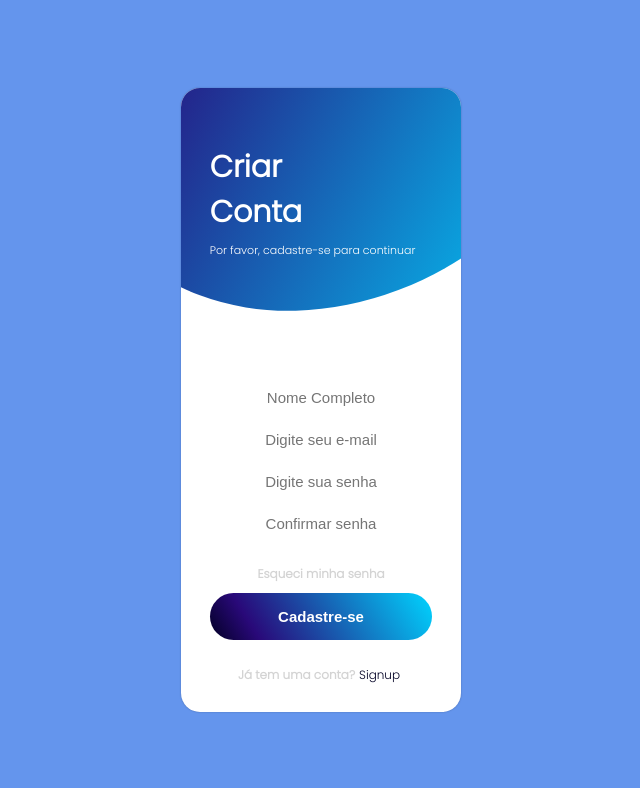
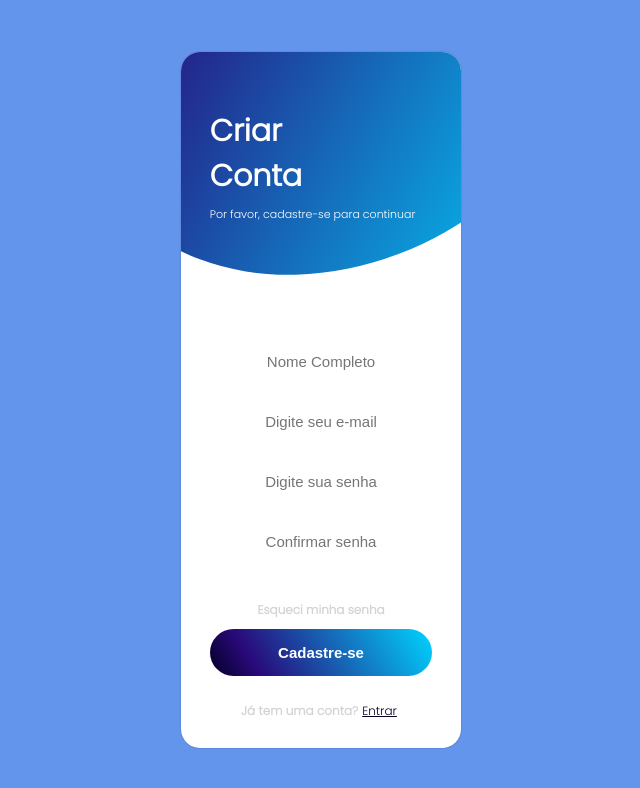
Before and after one commit to getulio-souza/One_Blue_App, a React (Create React App) app: page / in a window 1280 px wide. Both pictures are taken after a click on the link "Cadastre-se". Shown: the top 788 px of the page, without its empty margins (319-959 px from the left). Built offline with nearby package versions, Linux system fonts and the light colour scheme.

Commit message:
configurando formik nos campos do formulário

```diff
--- a/package.json
+++ b/package.json
@@ -6,12 +6,15 @@
     "@testing-library/jest-dom": "^5.16.4",
     "@testing-library/react": "^13.2.0",
     "@testing-library/user-event": "^13.5.0",
+    "axios": "^0.27.2",
+    "formik": "^2.2.9",
     "framer-motion": "^6.3.3",
     "react": "^18.1.0",
     "react-dom": "^18.1.0",
     "react-scripts": "5.0.1",
     "styled-components": "^5.3.5",
-    "web-vitals": "^2.1.4"
+    "web-vitals": "^2.1.4",
+    "yup": "^0.32.11"
   },
   "scripts": {
     "start": "react-scripts start",
--- a/src/components/accountBox/common.jsx
+++ b/src/components/accountBox/common.jsx
@@ -27,7 +27,7 @@ export const Boldlink = styled.a`
   font-size: 12px;
   color: rgb(2, 0, 36);
   font-weight: 500;
-  text-decoration: none;
+  text-decoration: underline;
   margin: 0 4px;
 `;
 
@@ -71,3 +71,15 @@ export const SubmitButton = styled.button`
     opacity: 6;
   }
 `;
+
+export const FieldContainer = styled.div`
+  width:100%;
+  display:flex;
+  flex-direction: column;
+`;
+
+export const FieldError = styled.span`
+  color:#b32e2e;
+  font-size:11px;
+  min-height:18px;
+`;
--- a/src/components/accountBox/loginForm.jsx
+++ b/src/components/accountBox/loginForm.jsx
@@ -9,6 +9,7 @@ import {
 } from "./common";
 import { Marginer } from "../marginer";
 import { AccountContext } from "./accountContext";
+// import {Login} from "../../Services/Login"
 
 export function LoginForm(props) {
   const { switchToSignup } = useContext(AccountContext);
--- a/src/components/accountBox/singupForm.jsx
+++ b/src/components/accountBox/singupForm.jsx
@@ -1,3 +1,4 @@
+import { Field, useFormik } from "formik";
 import React from "react";
 import {
   BoxContainer,
@@ -6,32 +7,139 @@ import {
   SubmitButton,
   Input,
   Boldlink,
+  FieldContainer,
+  FieldError,
 } from "./common";
 import { Marginer } from "../marginer";
 import { AccountContext } from "./accountContext";
-import { useContext } from 'react';
+import { useContext } from "react";
+import * as yup from "yup";
 
+const PASSWORD_REGEX = /^(?=.*\d)(?=.*[a-z])(?=.*[A-Z])(?=.*[a-zA-Z]).{8,}$/;
+
+/* validação dos campos */
+const validationSchema = yup.object({
+  fullname: yup
+    .string()
+    .min(3, "Por favor, digite seu nome completo.")
+    .required("Nome completo obrgatório!"),
+  email: yup
+    .string()
+    .email("Por favor, digite um endereço de e-mail válido.")
+    .required(),
+  password: yup
+    .string()
+    .matches(PASSWORD_REGEX, "Por favor, digite uma senha forte")
+    .required(),
+  confirmarSenha: yup.string().when("password", {
+    is: (val) => (val && val.length > 0 ? true : false),
+    then: yup
+      .string()
+      .oneOf(
+        [yup.ref("password")],
+        "As senhas precisam ser iguais. Tente novamente."
+      ),
+  }),
+});
 
 export function SignUpForm(props) {
   const { switchToSignin } = useContext(AccountContext);
 
+  const onSubmit = () => {
+    alert(JSON.stringify(values));
+  };
+
+  const formik = useFormik({
+    initialValues: {
+      fullName: "",
+      email: "",
+      password: "",
+      confirmarSenha: "",
+    },
+    validateOnBlur: true,
+    onSubmit,
+    validationSchema: validationSchema,
+  });
+
+  console.log("Error: ", formik.errors);
+
   return (
     <BoxContainer>
-      <FormContainer>
-        <Input type="text" placeholder="Nome Completo" />
-        <Input type="email" placeholder="Digite seu e-mail" />
-        <Input type="password" placeholder="Digite sua senha" />
-        <Input type="password" placeholder="Confirmar senha" />
+      <FormContainer onSubmit={formik.handleSubmit}>
+        <FieldContainer>
+          <Input
+            name="fullName"
+            type="text"
+            placeholder="Nome Completo"
+            value={formik.values.fullName}
+            onChange={formik.handleChange}
+            onblur={formik.handleBlur}
+          />
+          <FieldError>
+            {formik.touched.fullName && formik.errors.fullName
+              ? formik.errors.fullName
+              : ""}
+          </FieldError>
+        </FieldContainer>
+
+        <FieldContainer>
+          <Input
+            name="email"
+            type="email"
+            placeholder="Digite seu e-mail"
+            value={formik.values.email}
+            onChange={formik.handleChange}
+            onblur={formik.handleBlur}
+          />
+          <FieldError>
+            {formik.touched.email && formik.errors.email
+              ? formik.errors.email
+              : ""}
+          </FieldError>
+        </FieldContainer>
+
+        <FieldContainer>
+          <Input
+            name="password"
+            type="password"
+            placeholder="Digite sua senha"
+            value={formik.values.password}
+            onChange={formik.handleChange}
+            onblur={formik.handleBlur}
+          />
+          <FieldError>
+            {formik.touched.password && formik.errors.password
+              ? formik.errors.password
+              : ""}
+          </FieldError>
+        </FieldContainer>
+
+        <FieldContainer>
+          <Input
+            name="confirmarSenha"
+            type="password"
+            placeholder="Confirmar senha"
+            value={formik.values.confirmarSenha}
+            onChange={formik.handleChange}
+            onblur={formik.handleBlur}
+          />
+          <FieldError>
+            {formik.touched.confirmarSenha && formik.errors.confirmarSenha
+              ? formik.errors.confirmarSenha
+              : ""}
+          </FieldError>
+        </FieldContainer>
+
         <Marginer direction="vertical" margin={10} />
         <MutedLink href="#">Esqueci minha senha</MutedLink>
+        <Marginer direction="vertical" margin={10} />
+        <SubmitButton type="submit">Cadastre-se</SubmitButton>
       </FormContainer>
-      <Marginer direction="vertical" margin={10} />
-      <SubmitButton type="submit">Cadastre-se</SubmitButton>
       <Marginer direction="vertical" margin="1em" />
       <MutedLink href="#">
         Já tem uma conta?
         <Boldlink href="#" onClick={switchToSignin}>
-          Signup
+          Entrar
         </Boldlink>
       </MutedLink>
     </BoxContainer>
--- /dev/null
+++ b/src/db.ts
@@ -0,0 +1 @@
+export const database:Array<any> = []
```
Also changed, not shown: src/Controllers/cadasterController.ts (added, +30 -0 lines), src/Controllers/loginController.ts (added, +29 -0 lines), src/Routes/routes.ts (added, +11 -0 lines), src/Services/Cadaster.ts (added, +24 -0 lines), src/Services/Login.ts (added, +19 -0 lines), src/server.ts (added, +14 -0 lines), 15 other files (tests, documents, lock files or other folders).
